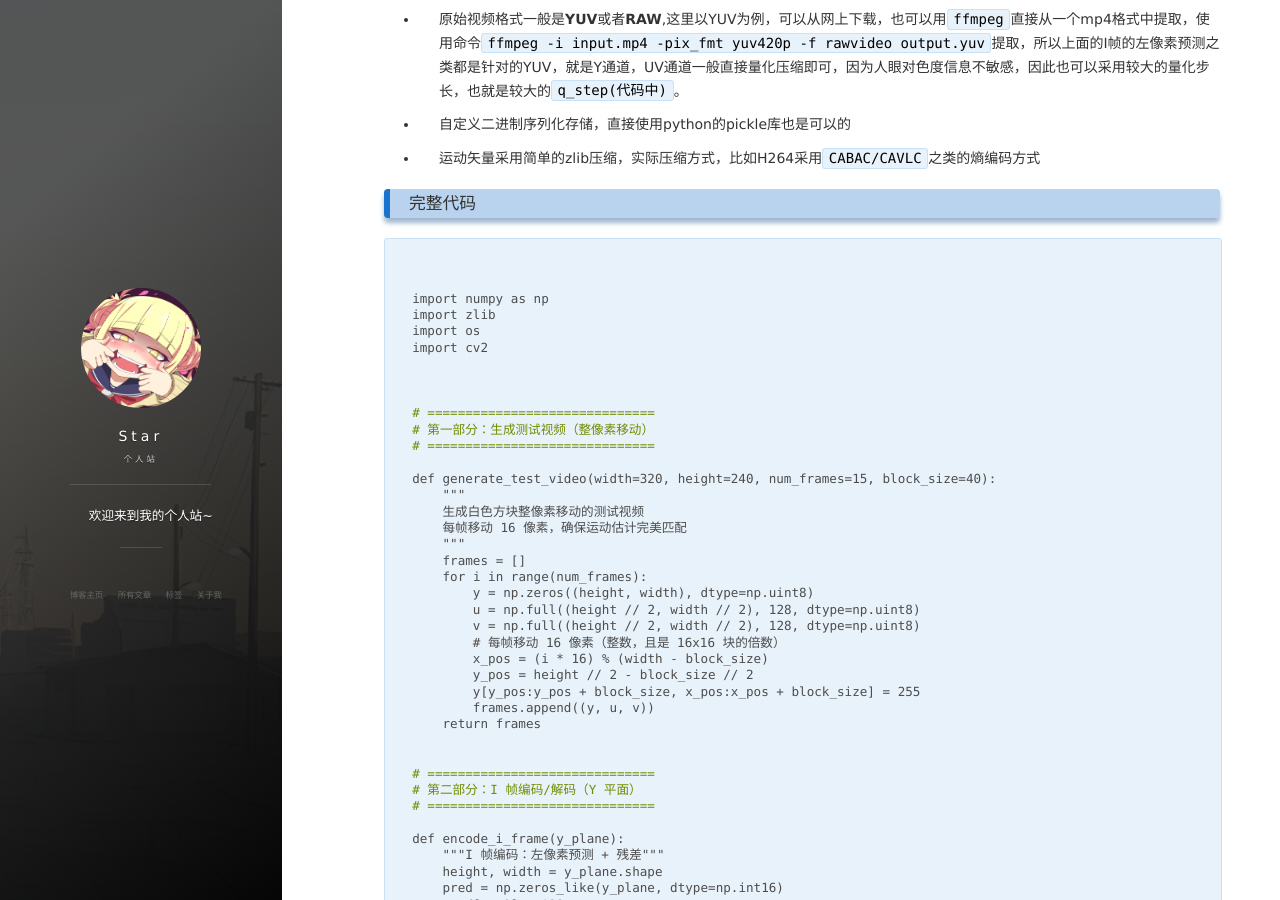
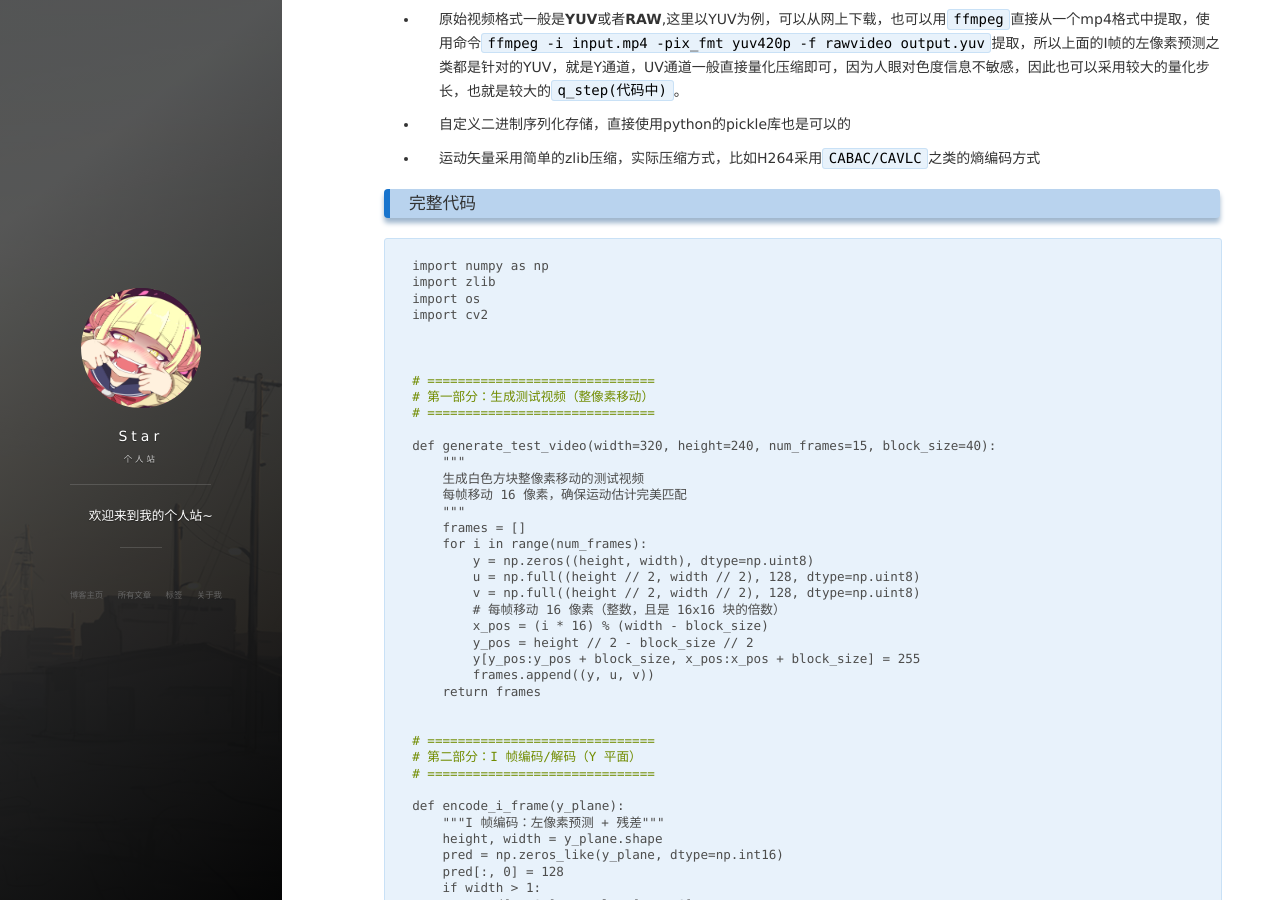
Before and after one commit to cryer/cryer.github.io, a Jekyll site: the page built from _posts/2017-07-20-videocompress.md, in a window 1280 px wide and 900 px high, scrolled down 897 px. Built offline with Jekyll 4.4.1, drawn with Linux system fonts in a browser that asks for light colours; nearby versions of some CDN libraries; comment, search, counter and statistics services are not loaded.

Commit message:
Update files

````diff
--- a/_posts/2017-07-20-videocompress.md
+++ b/_posts/2017-07-20-videocompress.md
@@ -1,15 +1,13 @@
 ---
 layout: post
 title: 视频是如何压缩的
-description: 实现一个简单的视频压缩程序
+description: 实现一个简单的 视频压缩程序
 
 ---
 
 ### 导入
 
 想象一个1080P（1920x1080）的视频，简单只考虑视频数据本身，一帧应该有2,073,600，也就是将近2M的像素，假设每个像素有RGB三色数据，每个颜色数据256个级别，也就是1个字节表示，那么这一帧的画面应该有大约6MB的数据大小，假设视频一秒30帧，那么一秒就有180MB的数据，一个10秒的视频就要近2个GB，这显然是很不合常识的，我们平时可能一部电影也就2个GB。那么视频为什么可以压缩这么多？是怎么做到的呢？
-
-
 
 首先，我们需要注意视频的特点，那就是冗余性很大，不仅是空间冗余性，还有时间冗余性。空间上相邻像素一般很相似，时间上相邻帧甚至相邻很多帧，同位置或者靠近的位置一般很相似。对于这种，我们考虑是不是可以使用差分？也就是第一帧传输原来的图像，然后后面之传输差别的地方？这确实是一个很好的思想，实际上虽然视频压缩不严格采用差分，但是确实有着差分的思想。现代视频压缩一般采用**I帧，P帧和B帧**的方式：
 
@@ -20,8 +18,6 @@ description: 实现一个简单的视频压缩程序
 - **B帧**:和P帧的区别是，P帧是通过前面的帧预测，而B帧是通过两边的帧预测，以便是两边的P帧，预测中间的B帧，比如IPBP的帧序列，就需要先通过I帧预测第一个P帧，然后下一个要根据第一个P帧预测第2个P帧，然后再通过2个P帧预测中间的B帧，B帧本身不能作为参考帧。可以看出B帧的解码是比较复杂的，也是比较耗时的，但是压缩率是最高的。
 
 其他像还有量化，可以通过降低数据的精度，来节省存储的空间，比如可以对残差进行量化。实际工业级的压缩算法非常复杂，还涉及到很多细节，这里本博客主要实现一个简单的视频压缩程序，来展示视频压缩的大概工作方式，程序本身属于玩具程序，不要用于专业的压缩。
-
-
 
 主要特性如下：
 
@@ -40,8 +36,6 @@ description: 实现一个简单的视频压缩程序
 ### 完整代码
 
 ```python
-
-
 import numpy as np
 import zlib
 import os
@@ -502,8 +496,6 @@ if __name__ == "__main__":
     print("\n✅ 程序运行完成！")
 ```
 
-
-
 ### 效果
 
 这里先用程序生成简单的15帧视频作为测试，输出如下：
@@ -555,7 +547,6 @@ if __name__ == "__main__":
         <td><img src="https://github.com/cryer/cryer.github.io/raw/master/image/video4.gif" alt="Image 2" width="500"></td>
     </tr>
 </table>
-
 
 可以看到对于简单的视频来说，因为没有误差，所以是一摸一样的。下面用一个复杂的例子再看一下（一秒的视频）：
 
````
